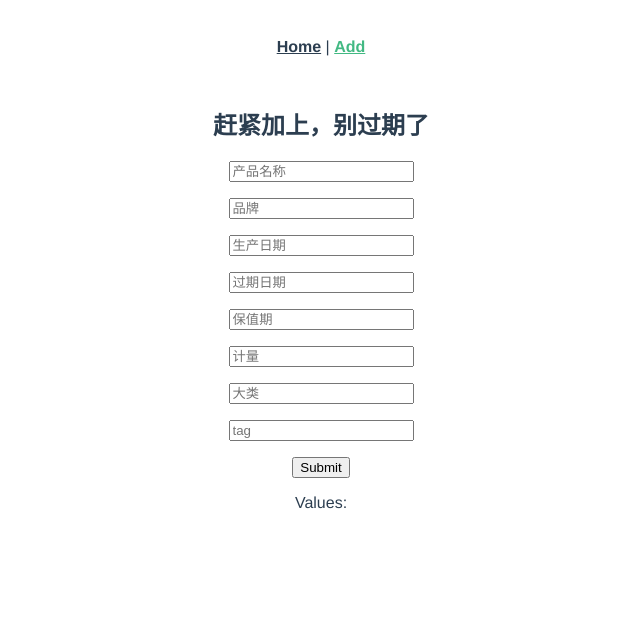
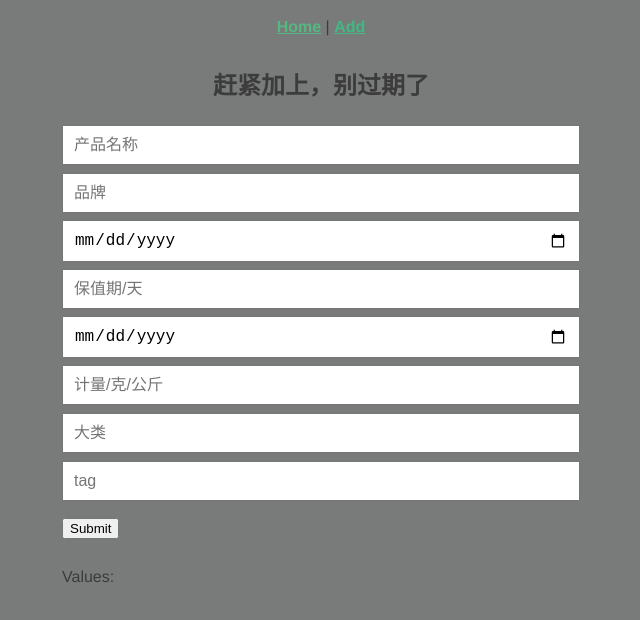
Before and after one commit to vitrum/dontexpired-web, a Vue app: page /add in a window 1280 px wide. Shown: the top 620 px of the page, without its empty margins (319-959 px from the left). Built offline with nearby package versions, Linux system fonts and the light colour scheme; what leancloud-storage would draw is missing.

Commit message:
添加样式

```diff
--- a/src/App.vue
+++ b/src/App.vue
@@ -9,21 +9,28 @@
 </template>
 
 <style>
+body {
+  color: #42b983;
+  text-align: center;
+  background-color: #797a7a;
+}
 #app {
   font-family: Avenir, Helvetica, Arial, sans-serif;
   -webkit-font-smoothing: antialiased;
   -moz-osx-font-smoothing: grayscale;
   text-align: center;
-  color: #2c3e50;
+  color: #3c3c3c;
+  -webkit-box-flex: 1;
+    flex: 1 1 100%;
 }
 
 #nav {
-  padding: 30px;
+  padding: 10px 30px;
 }
 
 #nav a {
   font-weight: bold;
-  color: #2c3e50;
+  color: #54b881;
 }
 
 #nav a.router-link-exact-active {
--- a/src/views/Add.vue
+++ b/src/views/Add.vue
@@ -1,17 +1,17 @@
 <template>
   <div class='form-element'>
     <h2> {{ state.title }} </h2>
-      <p><input type='text' v-model='state.name' placeholder='产品名称'/></p>
-      <p><input type='text' v-model='state.brand' placeholder='品牌' /></p>
-      <p><input type='text' v-model='state.manufacturingDate' placeholder='生产日期' /></p>
-      <p><input type='text' v-model='state.expiryDate' placeholder='过期日期' /></p>
-      <p><input type='text' v-model='state.keepDate' placeholder='保值期' /></p>
-      <p><input type='text' v-model='state.wegth' placeholder='计量' /></p>
-      <p><input type='text' v-model='state.sub' placeholder='大类' /></p>
-      <!-- <p><input type='text' v-model='state.tub' placeholder='小类' /></p> -->
-      <p><input type='text' v-model='state.tag' placeholder='tag' /></p>
-      <p><button @click='add'> Submit </button></p>
-    <p>  Values: {{ state.name + ' ' + state.manufacturingDate }} </p>
+      <div><input type='text' v-model='state.name' placeholder='产品名称'/></div>
+      <div><input type='text' v-model='state.brand' placeholder='品牌' /></div>
+      <div><input type="date" v-model='state.manufacturingDate' placeholder='生产日期' /></div>
+      <div><input type='text' v-model='state.keepDate' placeholder='保值期/天' /></div>
+      <div><input type="date" v-model='state.expiryDate' placeholder='过期日期' /></div>
+      <div><input type='text' v-model='state.wegth' placeholder='计量/克/公斤' /></div>
+      <div><input type='text' v-model='state.sub' placeholder='大类' /></div>
+      <!-- <div><input type='text' v-model='state.tub' placeholder='小类' /></div> -->
+      <div><input type='text' v-model='state.tag' placeholder='tag' /></div>
+      <div><button @click='add'> Submit </button></div>
+    <div>  Values: {{ state.name + ' ' + state.manufacturingDate }} </div>
   </div>
 </template>
 <script>
@@ -62,3 +62,42 @@
     }
   }
 </script>
+<style>
+.form-element {
+  max-width: 550px;
+  -webkit-box-flex: 1;
+  flex: 1 1 100%;
+  margin: auto;
+}
+.form-element div {
+  -ms-flex-align: center;
+  -webkit-box-align: center;
+  -webkit-transition: .3s cubic-bezier(.25,.8,.5,1);
+  align-items: center;
+  color: inherit;
+  display: -webkit-box;
+  display: -ms-flexbox;
+  display: flex;
+  font-size: 16px;
+  font-weight: 400;
+  height: 48px;
+  margin: 0;
+  padding: 0 16px;
+  position: relative;
+  text-decoration: none;
+  transition: .3s cubic-bezier(.25,.8,.5,1);
+
+}
+
+.form-element input {
+  -ms-flex: 1 1 auto;
+  -webkit-box-flex: 1;
+  flex: 1 1 auto;
+  line-height: 20px;
+  max-width: 100%;
+  min-width: 0;
+  padding: 8px 10px;
+  width: 100%;
+  font-size: 16px;
+}
+</style>
```
